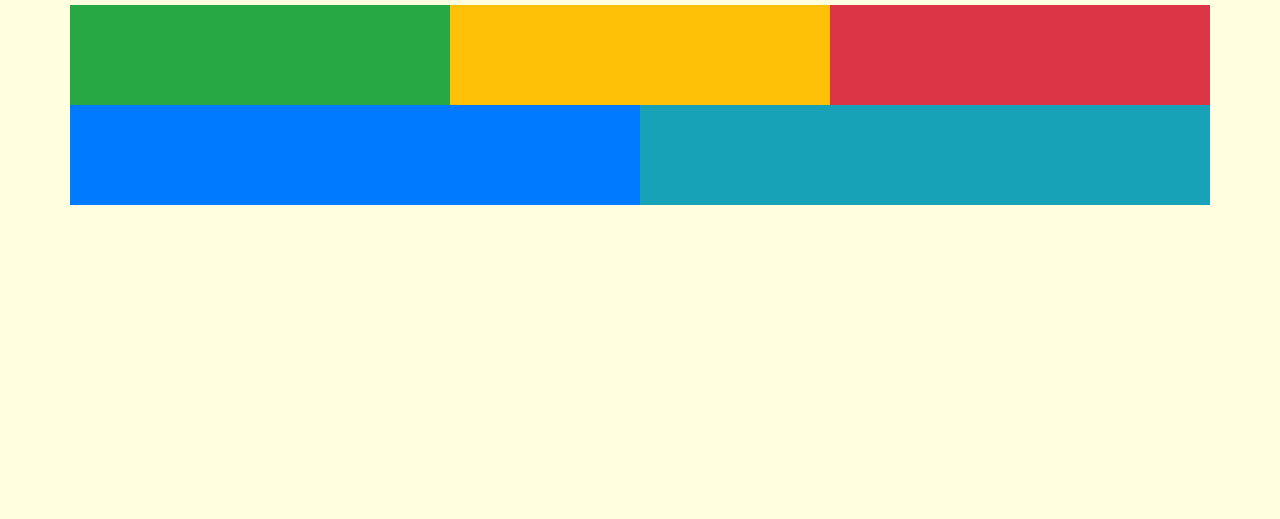
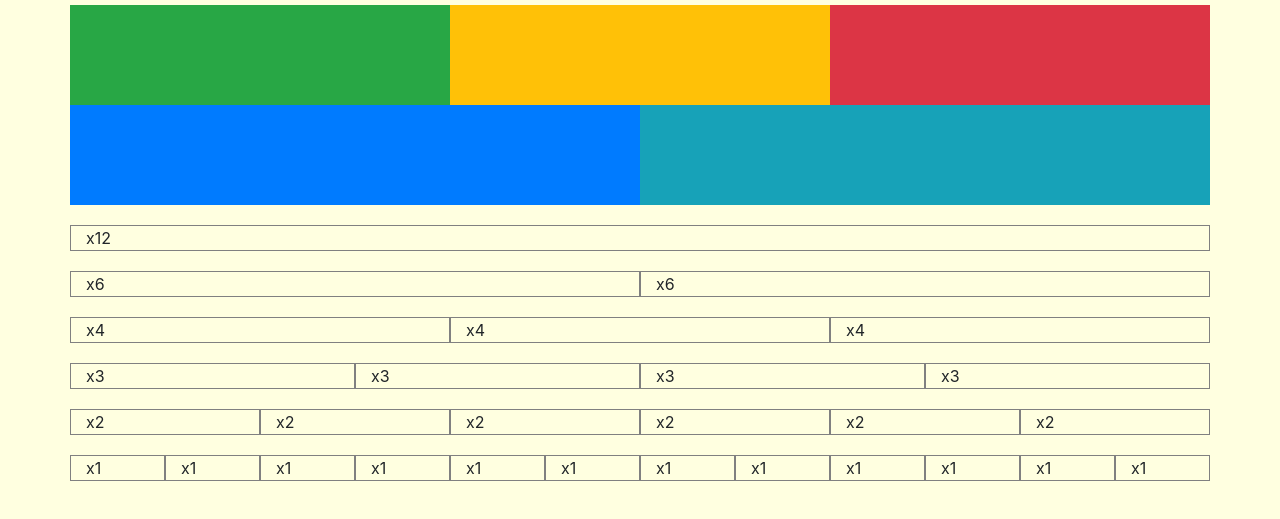
Before and after one commit to anastass/css-grid, a website: page bootstrap-demo.html in a window 1280 px wide. Shown: the part 97-616 px from the top of the page. Drawn offline with nearby package versions, Linux system fonts and the light colour scheme.

Commit message:
grid system

```diff
--- a/bootstrap-demo.html
+++ b/bootstrap-demo.html
@@ -23,6 +23,11 @@
                 height: 100px;
             }
 
+            .grid_system div {
+              margin-top: 20px;
+              border: 1px solid grey;
+            }
+
             #label {
                 background: #ffffbf;
                 color: grey;
@@ -43,7 +48,7 @@
             }
             @media (min-width: 768px) {
                 body {
-                    background: lightgreen;
+                    background: #b1ffb1;
                 }
             }
             @media (min-width: 992px) {
@@ -59,7 +64,7 @@
 
             @media (max-width: 575px) {
                 body {
-                    background: grey;
+                    background: #c1adea;
                 }
             }
         </style>
@@ -69,6 +74,7 @@
 
         <h1 class="text-center display-3 my-2">Rows and Columns</h1>
 
+        <!-- Rows and columns -->
         <div class="container">
             <div class="row">
                 <div class="myCell col bg-success"></div>
@@ -80,6 +86,41 @@
                 <div class="myCell col bg-info"></div>
             </div>
         </div>
+
+        <!-- Grid system -->
+        <section class="container grid_system">
+          <section class="row">
+            <div class="col-12">x12</div>
+            <div class="col-6">x6</div>
+            <div class="col-6">x6</div>
+            <div class="col-4">x4</div>
+            <div class="col-4">x4</div>
+            <div class="col-4">x4</div>
+            <div class="col-3">x3</div>
+            <div class="col-3">x3</div>
+            <div class="col-3">x3</div>
+            <div class="col-3">x3</div>
+            <div class="col-2">x2</div>
+            <div class="col-2">x2</div>
+            <div class="col-2">x2</div>
+            <div class="col-2">x2</div>
+            <div class="col-2">x2</div>
+            <div class="col-2">x2</div>
+            <div class="col-1">x1</div>
+            <div class="col-1">x1</div>
+            <div class="col-1">x1</div>
+            <div class="col-1">x1</div>
+            <div class="col-1">x1</div>
+            <div class="col-1">x1</div>
+            <div class="col-1">x1</div>
+            <div class="col-1">x1</div>
+            <div class="col-1">x1</div>
+            <div class="col-1">x1</div>
+            <div class="col-1">x1</div>
+            <div class="col-1">x1</div>
+          </section>
+        </section>
+
 
         <!-- Optional JavaScript -->
         <!-- jQuery first, then Popper.js, then Bootstrap JS -->
```
